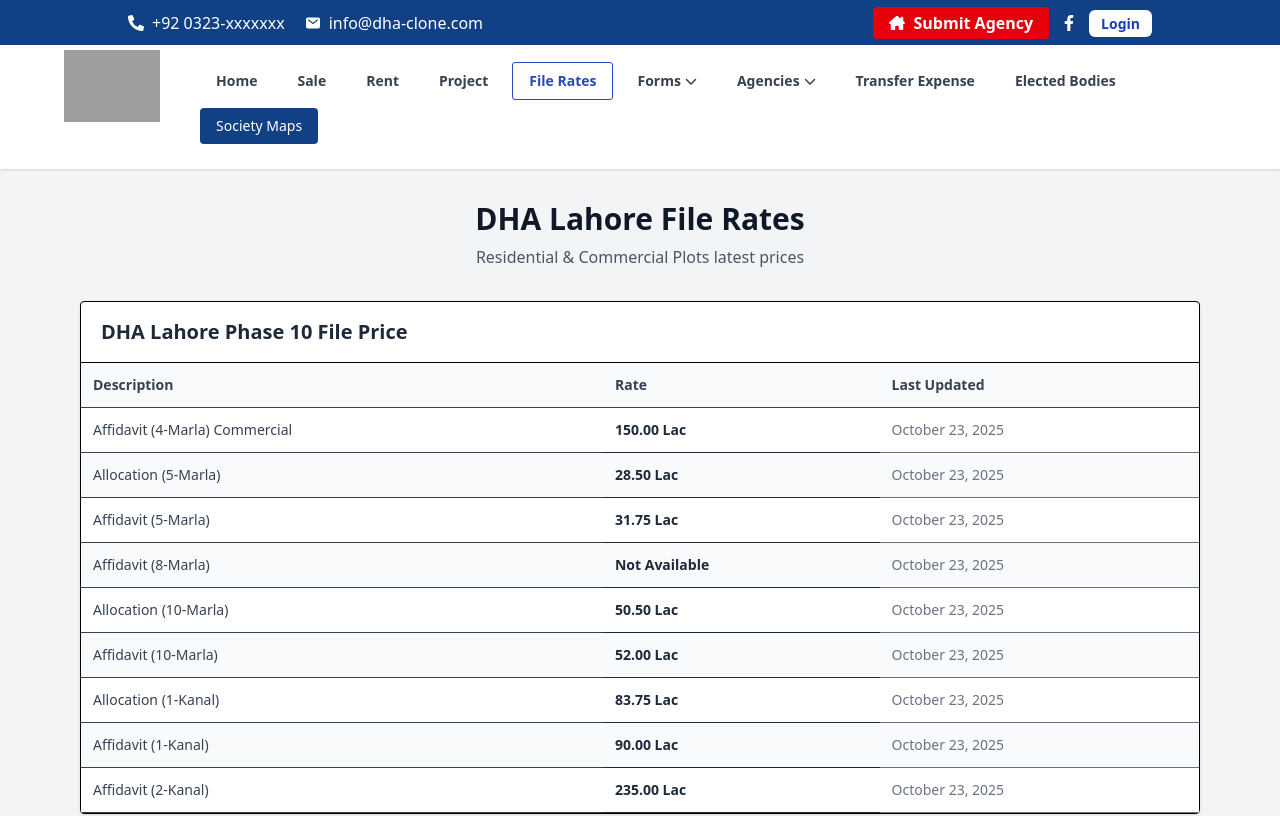
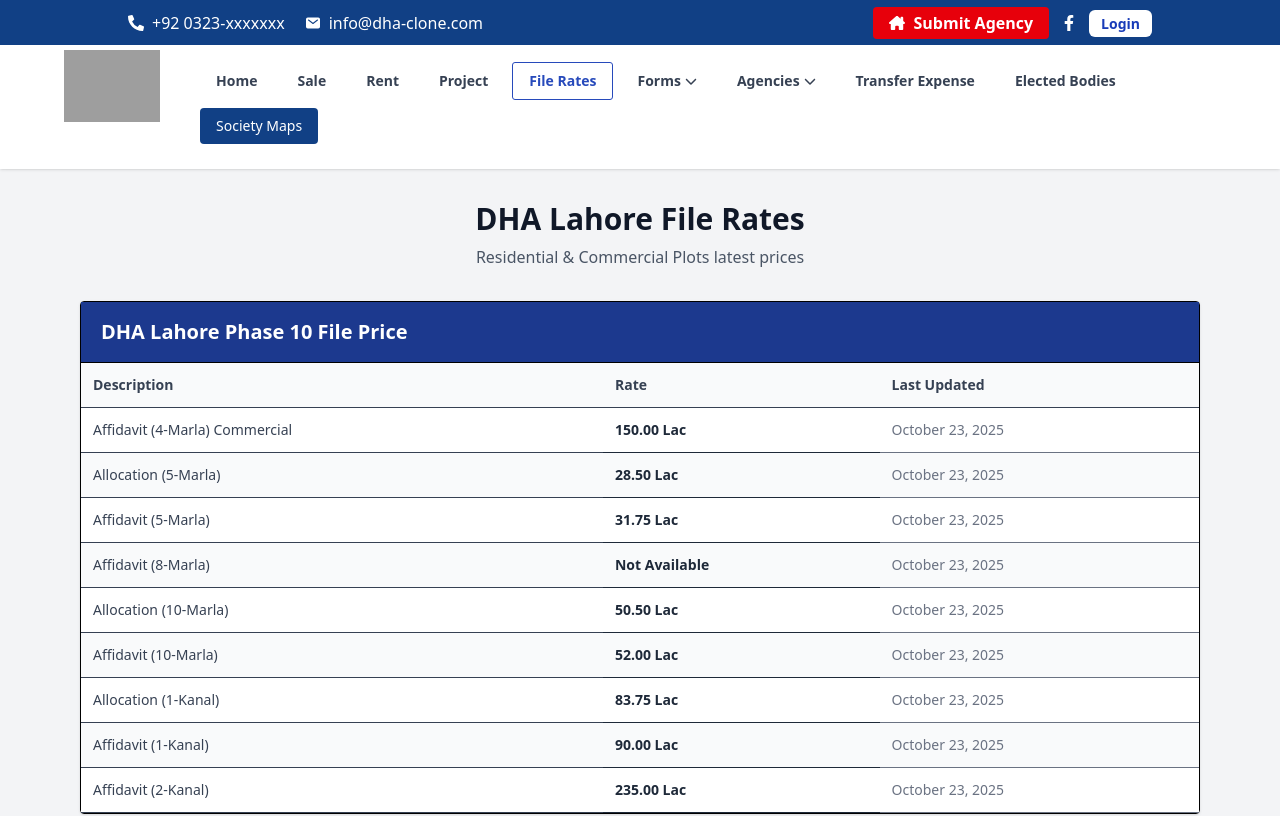
Before and after one commit to Faiqs55/dha-connect, a Next.js app in the folder frontend/: page /file-rates in a window 1280 px wide. Shown: the top 816 px of the page. Built offline with nearby package versions, Linux system fonts and the light colour scheme; grey boxes are pictures that could not be loaded.

Commit message:
whatsapp added

```diff
--- a/frontend/src/app/(pages)/(root)/elected-bodies/page.jsx
+++ b/frontend/src/app/(pages)/(root)/elected-bodies/page.jsx
@@ -7,6 +7,7 @@ import Link from "next/link";
 import Image from "next/image";
 import logo from "@/assets/dha-connect-logo.png";
 import { useSearchParams } from "next/navigation";
+import { BsWhatsapp } from "react-icons/bs";
 
 const page = () => {
   const timeline = useSearchParams().get("timeline");
@@ -50,6 +51,7 @@ const page = () => {
                         <h3 className="text-lg font-semibold">{p.designation}</h3>
                         <p className="text-sm text-gray-600">{p.name}</p>
                         <a className="text-white bg-blue-900 font-semibold text-center mt-3 rounded-md block px-2 py-1 text-sm" href={`tel:+92${p.phone.replaceAll(" ", "").slice(1)}`}>Call</a>
+                         <a className="text-white justify-center flex items-center gap-3 bg-green-700 font-semibold text-center mt-3 rounded-md px-2 py-1 text-sm" href={`tel:+92${p.phone.replaceAll(" ", "").slice(1)}`}><BsWhatsapp/> WhatsApp</a>
                     </div>
                 </div>
                ))}
--- a/frontend/src/app/(pages)/(root)/file-rates/page.jsx
+++ b/frontend/src/app/(pages)/(root)/file-rates/page.jsx
@@ -92,8 +92,8 @@ function getTodayDate() {
 function Section({ id, heading, rows }) {
   return (
     <section id={id} className="mb-8 bg-white border rounded shadow">
-      <div className="px-5 py-4 border-b">
-        <h2 className="text-xl font-semibold text-gray-800">{heading}</h2>
+      <div className="px-5 py-4 border-b bg-blue-900">
+        <h2 className="text-xl font-semibold text-white">{heading}</h2>
       </div>
 
       <div className="overflow-x-auto">
--- a/frontend/src/app/(pages)/(root)/page.jsx
+++ b/frontend/src/app/(pages)/(root)/page.jsx
@@ -14,6 +14,8 @@ import WidgetSearchFrom from "@/Components/WidgetSearchFrom";
 import FAQ from '@/Components/FAQ';
 import { FaRegEnvelope } from 'react-icons/fa6';
 import { body } from '@/static-data/electedBody';
+import { BsWhatsapp } from "react-icons/bs";
+
 
 const bodyData = body.find(b => b.timeline === "current");
 
@@ -170,6 +172,7 @@ const page = () => {
                         <h3 className="text-lg font-semibold">{p.designation}</h3>
                         <p className="text-sm text-gray-600">{p.name}</p>
                         <a className="text-white bg-blue-900 font-semibold text-center mt-3 rounded-md block px-2 py-1 text-sm" href={`tel:+92${p.phone.replaceAll(" ", "").slice(1)}`}>Call</a>
+                        <a className="text-white justify-center flex items-center gap-3 bg-green-700 font-semibold text-center mt-3 rounded-md px-2 py-1 text-sm" href={`tel:+92${p.phone.replaceAll(" ", "").slice(1)}`}><BsWhatsapp/> WhatsApp</a>
                     </div>
                 </div>
                ))}
```
